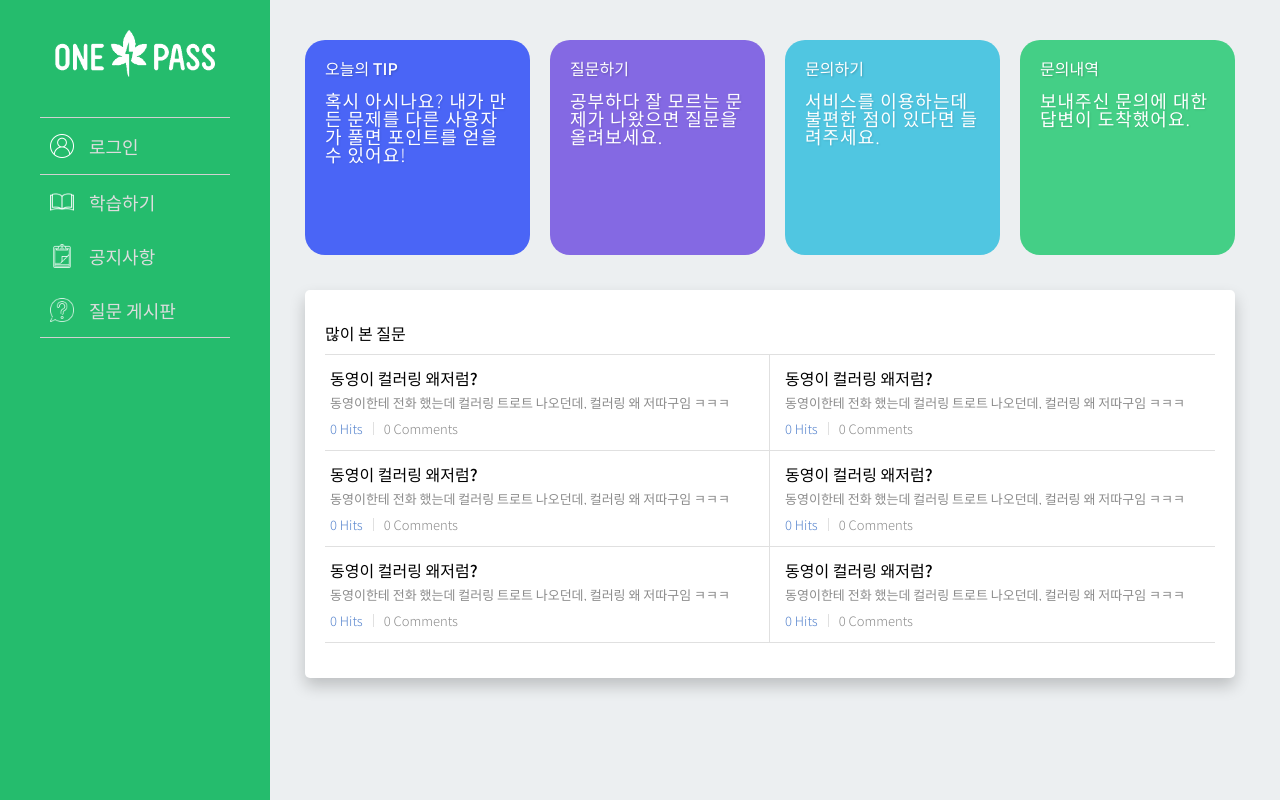
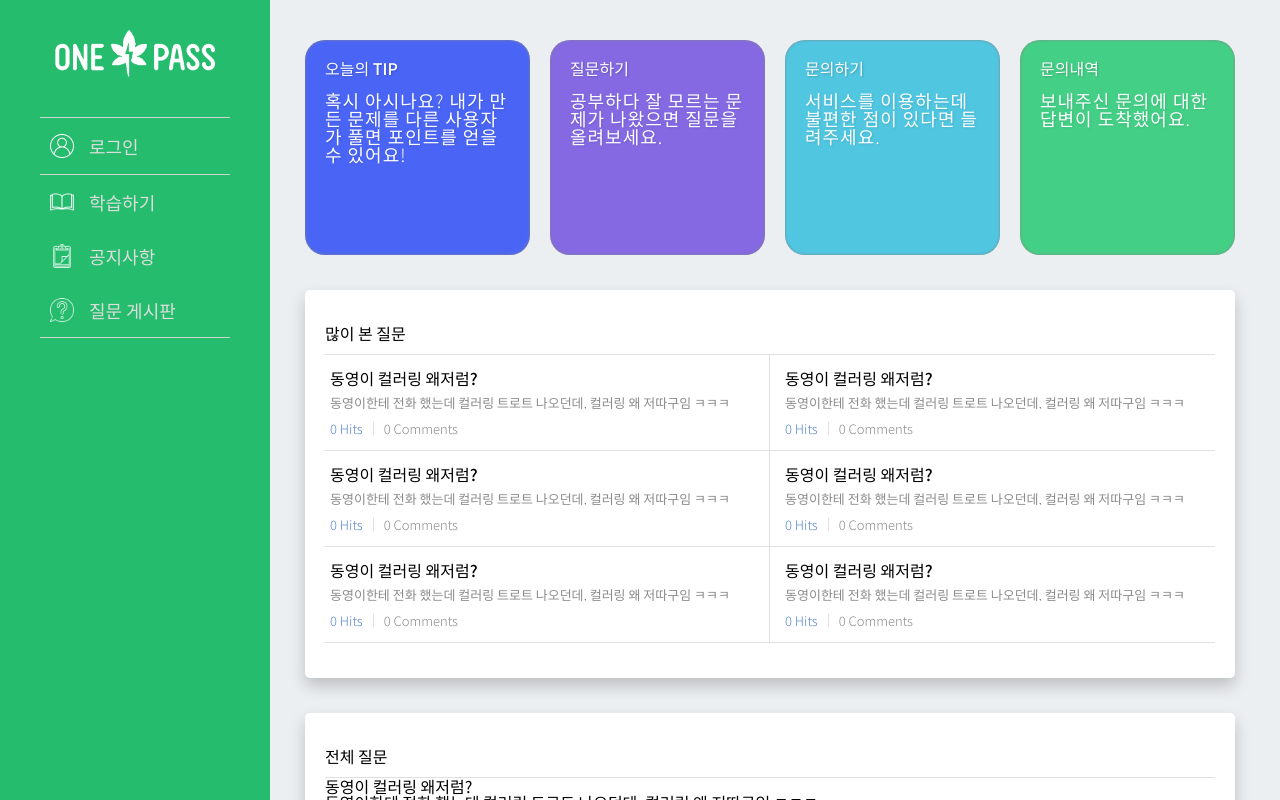
Before and after one commit to Team-Rev/Front-End, a React app: page /question in a window 1280 px wide. Built offline with nearby package versions, Linux system fonts and the light colour scheme.

Commit message:
전제 질문 보기 페이지 기초 레이아웃

```diff
--- a/src/component/Main/Question/Question.js
+++ b/src/component/Main/Question/Question.js
@@ -118,9 +118,48 @@ function FrequentlyAskedQuestions(props){
 }
 
 
+const TotalCard = (props) =>{
+    const article = props.article;
+    return(
+        <div>
+            <div className={style.TotalTitle}>{article.title}</div>
+            <div className={style.TotalDetail}>{article.detail}</div>
+            <div className={style.TotalInfo}>
+                <span className={style.TotalHits} >{article.hits} Hits</span>
+                <span className={style.TotalComments} >{article.comments} Comments</span>
+            </div>
+        </div>
+    );
+}
+
 
 function TotalQuestion(props){
+    const article = {
+        title : `동영이 컬러링 왜저럼?`,
+        detail : `동영이한테 전화 했는데 컬러링 트로트 나오던데, 컬러링 왜 저따구임 ㅋㅋㅋ`,
+        hits : 0,
+        comments : 0,
+    }
     return(
-        <div></div>
+        <div className={style.TotalBoard}>
+            <div className={style.TotalBoardMain}>
+                    전체 질문
+            </div>
+            <div className={style.Total__Container}>
+                <ul>
+                    <TotalCard article={article}/>
+                    <TotalCard article={article}/>
+                    <TotalCard article={article}/>
+                    <TotalCard article={article}/>
+                    <TotalCard article={article}/>
+                    <TotalCard article={article}/>
+                    <TotalCard article={article}/>
+                    <TotalCard article={article}/>
+                </ul>
+            </div>
+            <div className={style.PageBar}>
+                 1 2 3 4 5 6 7 8 9 10
+            </div>
+        </div>
     );
 }
--- a/src/component/Main/Question/Question.module.css
+++ b/src/component/Main/Question/Question.module.css
@@ -22,6 +22,7 @@
     background-color: #25bc6d;
     border-radius: 20px;
     padding:20px;
+    box-shadow: inset 0 0 3px rgb(134, 134, 134);
     /* box-shadow: 0px 8px 16px 0px rgba(0,0,0,0.2); */
 }
 
@@ -121,3 +122,22 @@
     font-weight: 300;
     margin-left: 10px;
 }
+
+.TotalBoard{
+    margin-top: 35px;
+    box-shadow: 0px 8px 16px 0px rgba(0,0,0,0.2);
+    background-color: white !important;
+    border-radius: 5px ;
+    padding : 20px;
+}
+
+.TotalBoardMain{
+    margin-top: 15px;
+    height: 30px;
+    border-bottom: 1px solid rgb(224, 224, 224);
+    font-weight: 500;
+}
+
+.Total__Container{
+
+}
```
